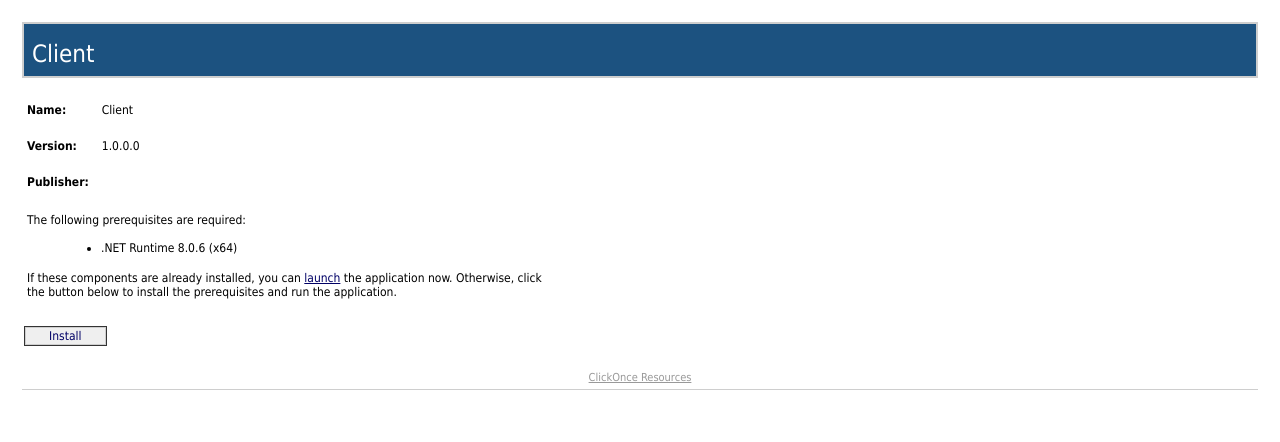
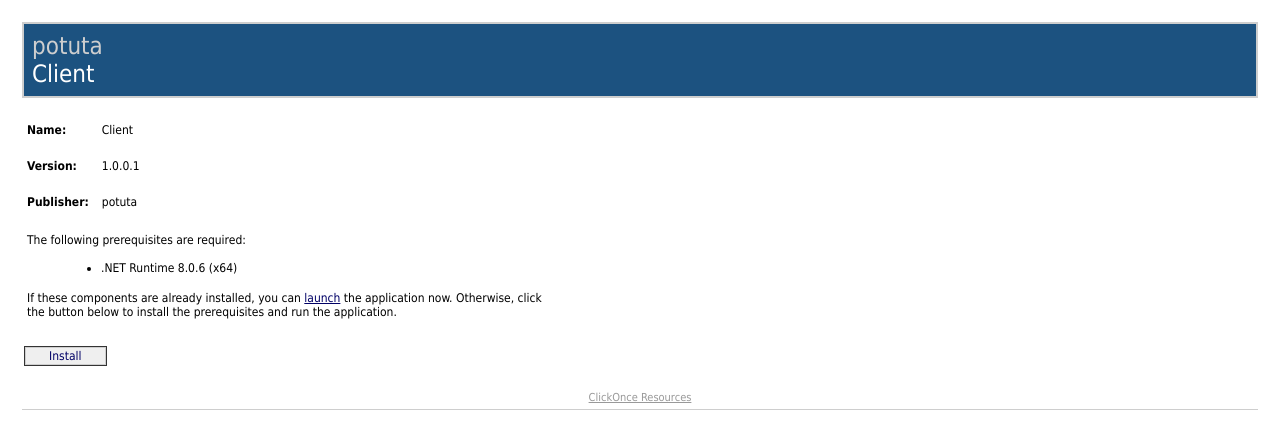
Before and after one commit to potuta/ChatSystem-Console, a plain HTML site: page index.html in a window 1280 px wide. Drawn offline with Linux system fonts and the light colour scheme.

Commit message:
Changes assigned.

```diff
--- a/index.html
+++ b/index.html
@@ -51,7 +51,7 @@ FONT.key {font-weight: bold; color: darkgreen}
     <TABLE WIDTH="100%" CELLPADDING="0" CELLSPACING="2" BORDER="0">
 
 <!-- Begin Banner -->
-<TR><TD><TABLE CELLPADDING="2" CELLSPACING="0" BORDER="0" BGCOLOR="#cecece" WIDTH="100%"><TR><TD><TABLE BGCOLOR="#1c5280" WIDTH="100%" CELLPADDING="0" CELLSPACING="0" BORDER="0"><TR><TD CLASS="Banner" /></TR><TR><TD CLASS="Banner"><SPAN CLASS="BannerTextCompany" /></TD></TR><TR><TD CLASS="Banner"><SPAN CLASS="BannerTextApplication">Client</SPAN></TD></TR><TR><TD CLASS="Banner" ALIGN="RIGHT" /></TR></TABLE></TD></TR></TABLE></TD></TR>
+<TR><TD><TABLE CELLPADDING="2" CELLSPACING="0" BORDER="0" BGCOLOR="#cecece" WIDTH="100%"><TR><TD><TABLE BGCOLOR="#1c5280" WIDTH="100%" CELLPADDING="0" CELLSPACING="0" BORDER="0"><TR><TD CLASS="Banner" /></TR><TR><TD CLASS="Banner"><SPAN CLASS="BannerTextCompany">potuta</SPAN></TD></TR><TR><TD CLASS="Banner"><SPAN CLASS="BannerTextApplication">Client</SPAN></TD></TR><TR><TD CLASS="Banner" ALIGN="RIGHT" /></TR></TABLE></TD></TR></TABLE></TD></TR>
 <!-- End Banner -->
 
 
@@ -59,7 +59,7 @@ FONT.key {font-weight: bold; color: darkgreen}
 <TR><TD ALIGN="LEFT"><TABLE CELLPADDING="2" CELLSPACING="0" BORDER="0" WIDTH="540"><TR><TD WIDTH="496">
 
 <!-- Begin AppInfo -->
-<TABLE><TR><TD COLSPAN="3">&nbsp;</TD></TR><TR><TD><B>Name:</B></TD><TD WIDTH="5"><SPACER TYPE="block" WIDTH="10" /></TD><TD>Client</TD></TR><TR><TD COLSPAN="3">&nbsp;</TD></TR><TR><TD><B>Version:</B></TD><TD WIDTH="5"><SPACER TYPE="block" WIDTH="10" /></TD><TD>1.0.0.0</TD></TR><TR><TD COLSPAN="3">&nbsp;</TD></TR><TR><TD><B>Publisher:</B></TD><TD WIDTH="5"><SPACER TYPE="block" WIDTH="10" /></TD><TD /></TR><tr><td colspan="3">&nbsp;</td></tr></TABLE>
+<TABLE><TR><TD COLSPAN="3">&nbsp;</TD></TR><TR><TD><B>Name:</B></TD><TD WIDTH="5"><SPACER TYPE="block" WIDTH="10" /></TD><TD>Client</TD></TR><TR><TD COLSPAN="3">&nbsp;</TD></TR><TR><TD><B>Version:</B></TD><TD WIDTH="5"><SPACER TYPE="block" WIDTH="10" /></TD><TD>1.0.0.1</TD></TR><TR><TD COLSPAN="3">&nbsp;</TD></TR><TR><TD><B>Publisher:</B></TD><TD WIDTH="5"><SPACER TYPE="block" WIDTH="10" /></TD><TD>potuta</TD></TR><tr><td colspan="3">&nbsp;</td></tr></TABLE>
 <!-- End AppInfo -->
 
 
```
Also changed, not shown: 7 other files.
